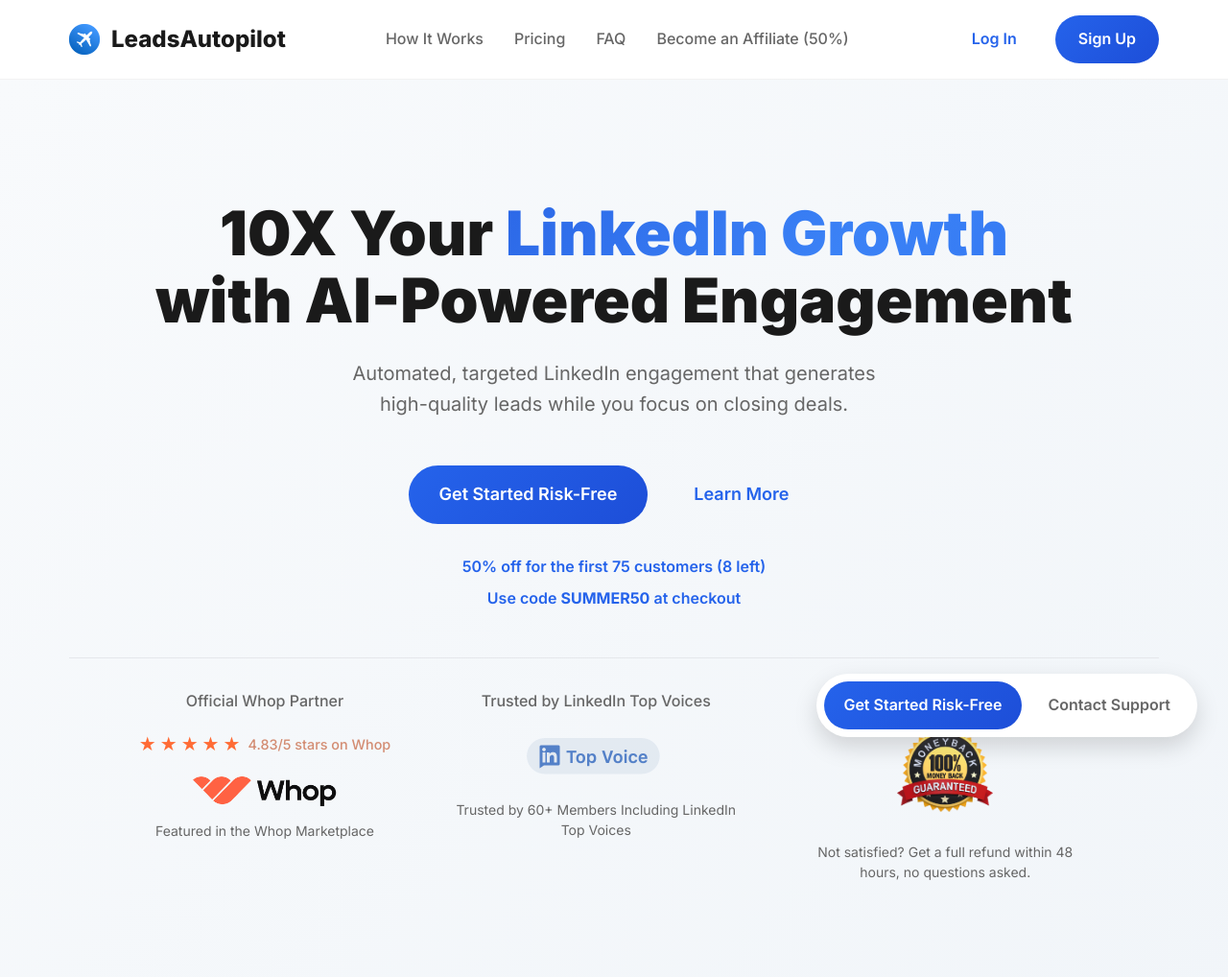
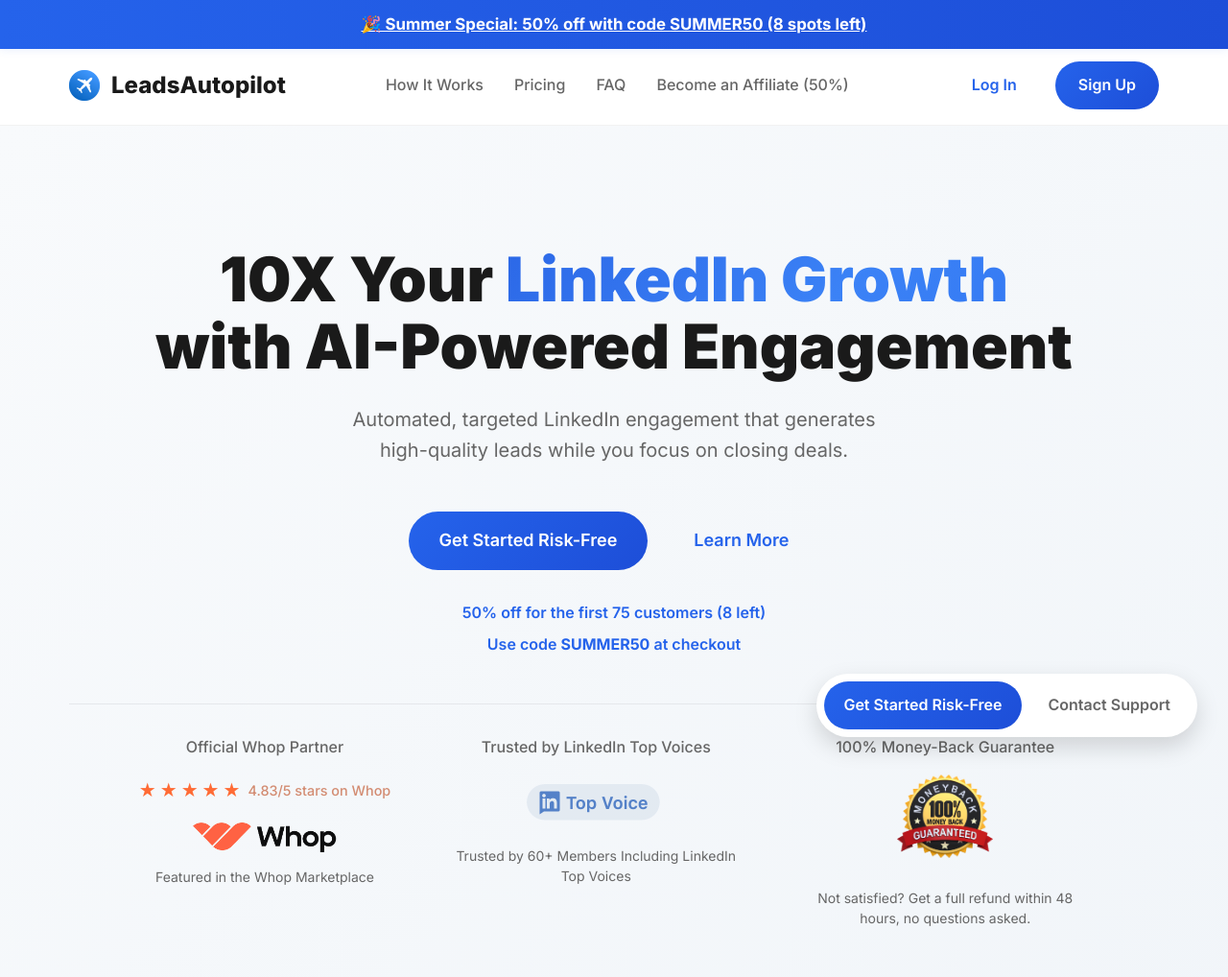
Before and after one commit to eotten/leadsautopilot.com, a plain HTML site: page index.html in a window 1280 px wide. Shown: the top 1018 px of the page at 96% size. Drawn offline with Linux system fonts and the light colour scheme.

Commit message:
Add SUMMER50 banner

```diff
--- a/index.html
+++ b/index.html
@@ -24,7 +24,7 @@
         /* Navigation */
         .navbar {
             position: fixed;
-            top: 0;
+            top: 3rem;
             left: 0;
             right: 0;
             background: rgba(255, 255, 255, 0.95);
@@ -117,7 +117,7 @@
 
         /* Main Content */
         .main-content {
-            margin-top: 80px;
+            margin-top: 128px;
         }
 
         .section {
@@ -744,9 +744,32 @@
                 flex-direction: row;
             }
         }
+
+        .summer-banner {
+            position: fixed;
+            top: 0;
+            left: 0;
+            right: 0;
+            width: 100vw;
+            z-index: 1100;
+            background: linear-gradient(90deg, #2563eb 0%, #1d4ed8 100%);
+            color: #fff;
+            text-align: center;
+            padding: 0.75rem 0;
+            font-weight: 700;
+            font-size: 1.05rem;
+            box-shadow: 0 2px 8px rgba(37,99,235,0.08);
+            text-decoration: underline;
+        }
     </style>
 </head>
 <body>
+    <!-- Summer Special Banner -->
+    <div class="summer-banner">
+        <a href="https://app.leadsautopilot.com/join" style="color:#fff;text-decoration:none;display:block;width:100%;">
+            🎉 Summer Special: 50% off with code <strong>SUMMER50</strong> (8 spots left)
+        </a>
+    </div>
     <!-- Navigation -->
     <nav class="navbar">
         <div class="nav-container">
```
